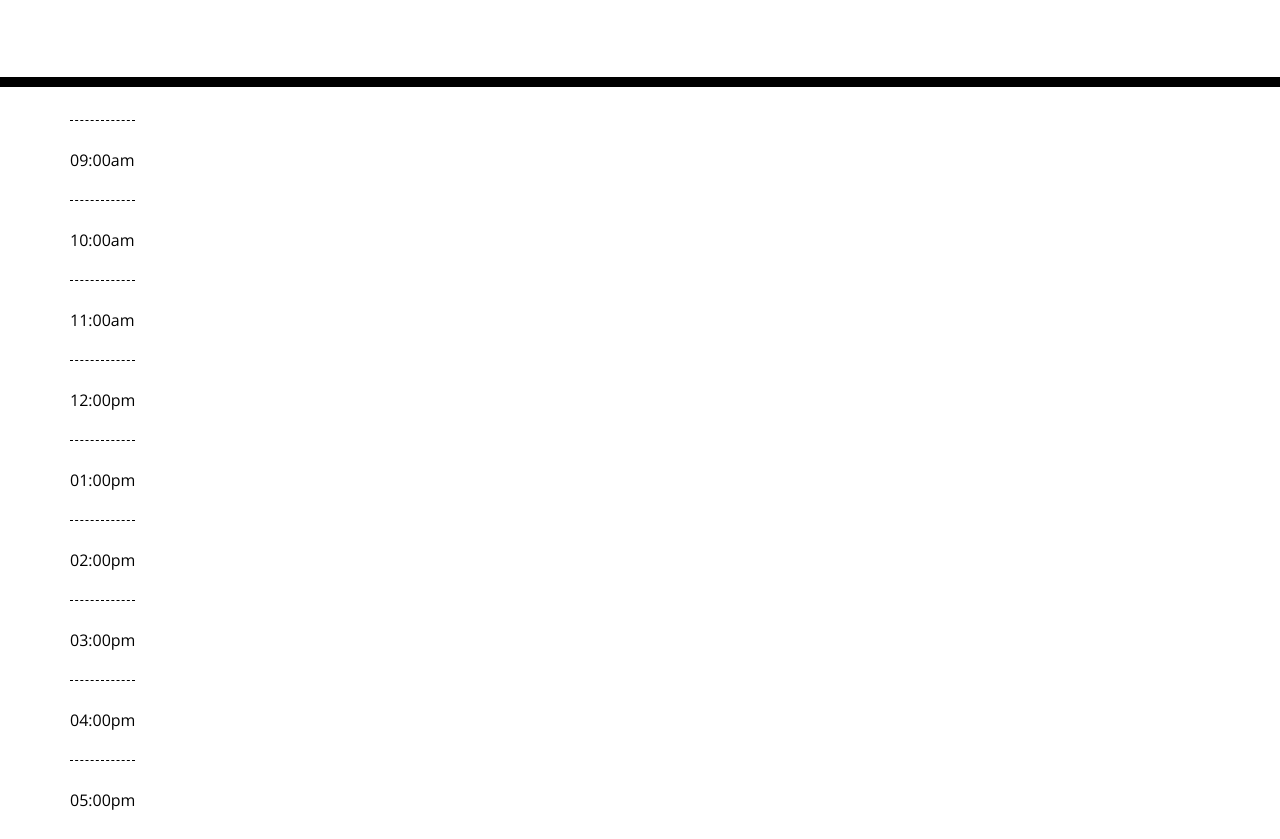
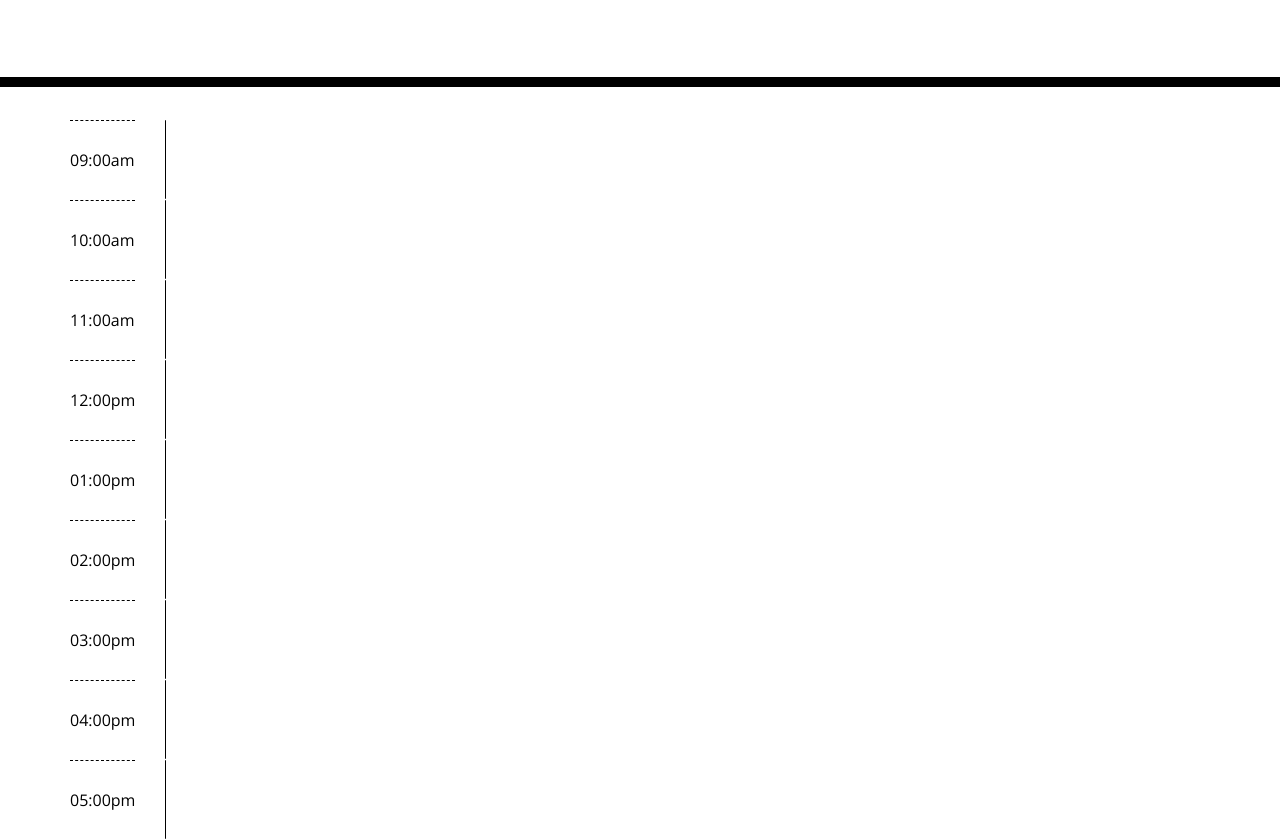
Before and after one commit to ilangrosstimerman/workday-scheduler, a plain HTML site: page assets/index.html in a window 1280 px wide. Shown: the part 181-1020 px from the top of the page. Drawn offline with nearby package versions, Linux system fonts and the light colour scheme.

Commit message:
link html to css savebtn

```diff
--- a/assets/css/style.css
+++ b/assets/css/style.css
@@ -75,3 +75,7 @@ textarea{
   align-items: center;
   text-align: center;
 }
+
+.c {
+  padding: 15px;
+}
--- a/assets/index.html
+++ b/assets/index.html
@@ -32,38 +32,47 @@
       <div class="row">
         <div class="c1 hour">09:00am</div>
         <div class="c hour-block" id="9"></div>
+        <div class="c1 saveBtn i:hover"></div>
       </div>
       <div class="row">
         <div class="c1 hour">10:00am</div>
         <div class="c hour-block" id="10"></div>
+        <div class="c1 saveBtn i:hover"></div>
       </div>
       <div class="row">
         <div class="c1 hour">11:00am</div>
         <div class="c hour-block" id="11"></div>
+        <div class="c1 saveBtn i:hover"></div>
       </div>
       <div class="row">
         <div class="c1 hour">12:00pm</div>
         <div class="c hour-block" id="12"></div>
+        <div class="c1 saveBtn i:hover"></div>
       </div>
       <div class="row">
         <div class="c1 hour">01:00pm</div>
         <div class="c hour-block" id="13"></div>
+        <div class="c1 saveBtn i:hover"></div>
       </div>
       <div class="row">
         <div class="c1 hour">02:00pm</div>
         <div class="c hour-block" id="14"></div>
+        <div class="c1 saveBtn i:hover"></div>
       </div>
       <div class="row">
         <div class="c1 hour">03:00pm</div>
         <div class="c hour-block" id="15"></div>
+        <div class="c1 saveBtn i:hover"></div>
       </div>
       <div class="row">
         <div class="c1 hour">04:00pm</div>
         <div class="c hour-block" id="16"></div>
+        <div class="c1 saveBtn i:hover"></div>
       </div>
       <div class="row">
         <div class="c1 hour">05:00pm</div>
         <div class="c hour-block" id="17"></div>
+        <div class="c1 saveBtn i:hover"></div>
       </div>
     </div>
 
```
